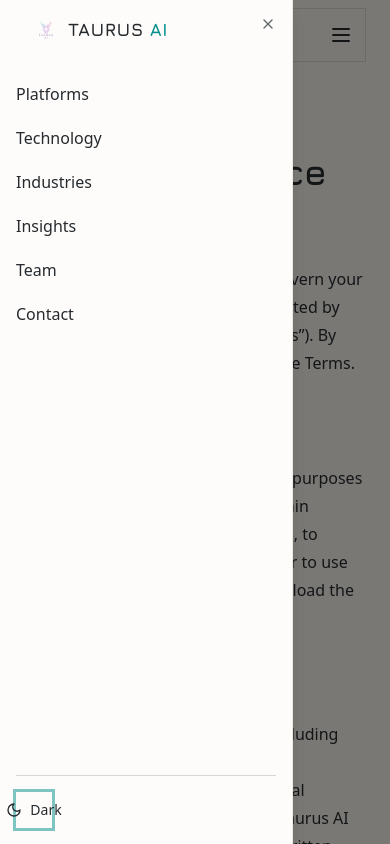
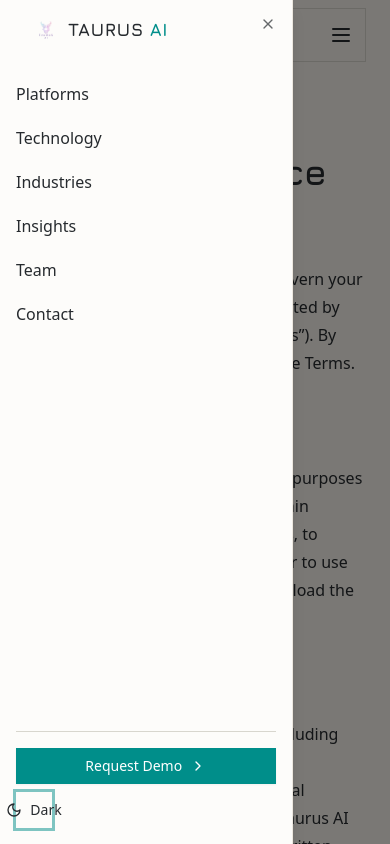
Before and after one commit to Taurus-Ai-Corp/taurus-ai-corp-website, a Next.js app: page /terms in a window 390 px wide. Both pictures are taken after a click on the icon 341 px from the left and 35 px from the top of the page. Shown: the top 844 px of the page. Built offline with nearby package versions, Linux system fonts and the light colour scheme.

Commit message:
polish: Request Demo CTA in mobile nav sheet, article overflow-wrap

```diff
--- a/app/globals.css
+++ b/app/globals.css
@@ -188,6 +188,7 @@
 /* Long-form article typography (blog, legal pages) */
 .article {
   line-height: 1.75;
+  overflow-wrap: break-word;
 }
 .article h1 {
   font-size: 2.25rem;
--- a/components/layout/navbar.tsx
+++ b/components/layout/navbar.tsx
@@ -78,6 +78,12 @@ export const Navbar = () => {
 
                 <SheetFooter className="flex-col items-start justify-start sm:flex-col">
                   <Separator className="mb-2" />
+                  <Button className="w-full" onClick={() => setIsOpen(false)} asChild>
+                    <Link href="/#contact">
+                      Request Demo
+                      <ChevronRightIcon />
+                    </Link>
+                  </Button>
                   <ToggleTheme />
                 </SheetFooter>
               </SheetContent>
```
